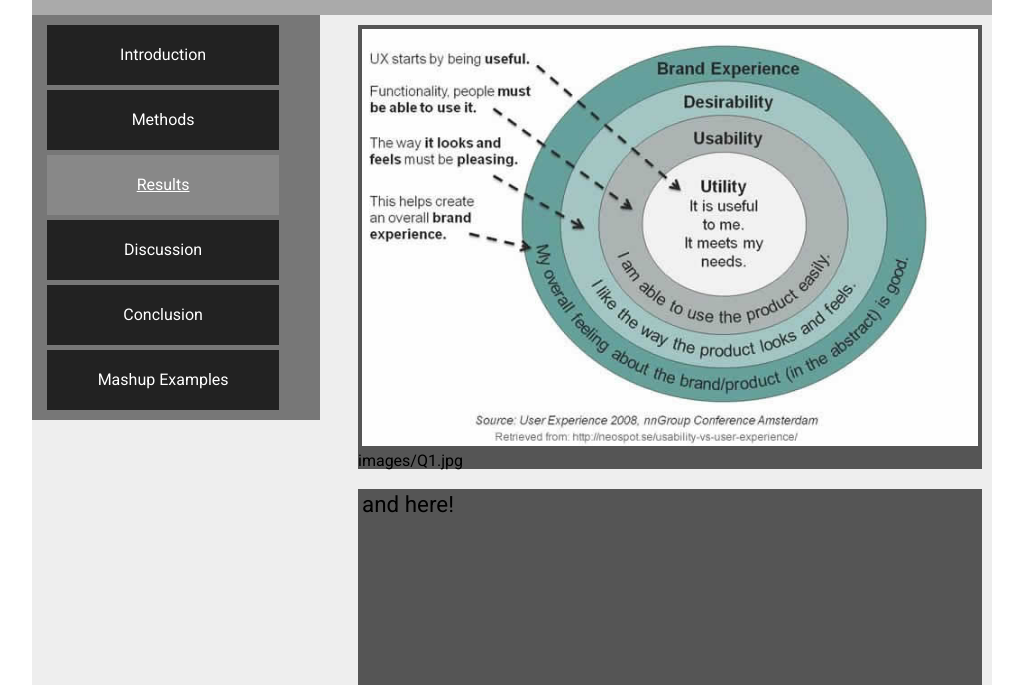
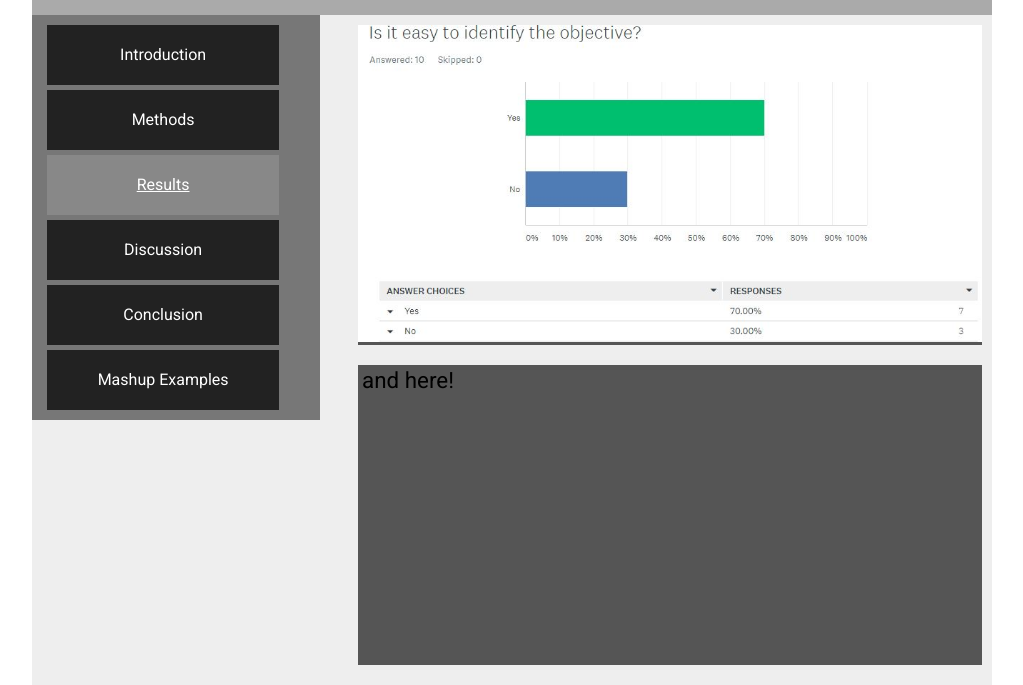
Before and after one commit to stanchatt/comp210-interface-evaluation, a plain HTML site: page results.html in a window 1280 px wide. Shown: the part 115-800 px from the top of the page, without its empty margins (128-1151 px from the left). Drawn offline with Linux system fonts and the light colour scheme.

Commit message:
Update results.html

```diff
--- a/results.html
+++ b/results.html
@@ -38,7 +38,7 @@
         </aside>
 
         <section>
-          <h2><img src="images/image-example.jpg" width="100%"/></h2>images/Q1.jpg
+          <img src="images/Q1.jpg" width="100%"/>
 
         </section>
 
```
